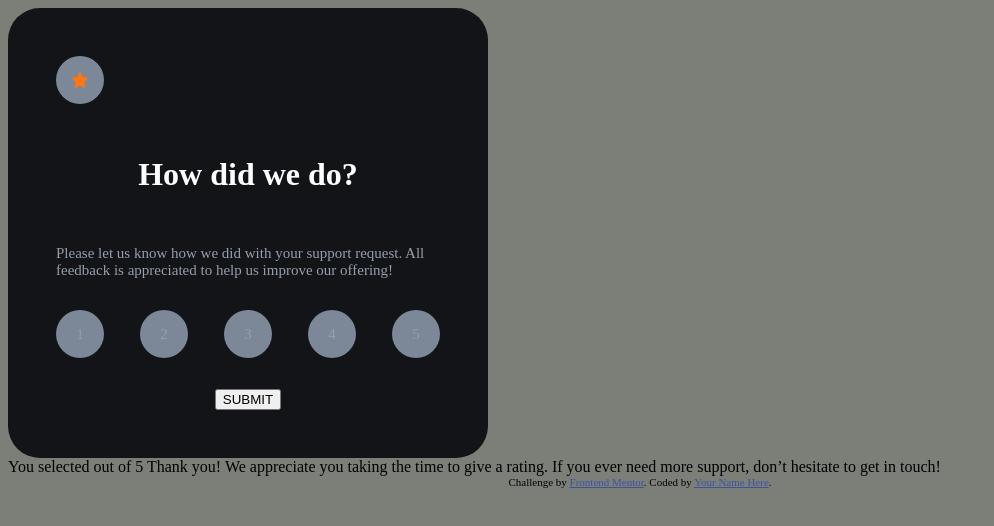
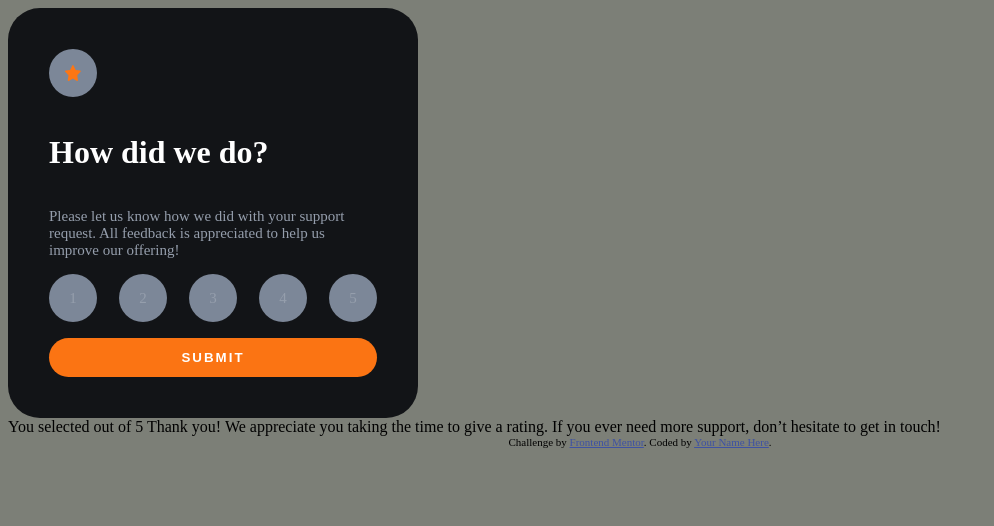
Before and after one commit to adrGlez/Frontend-Mentor-Challenges, a plain HTML site: page interactive-rating-component-main/index.html in a window 1280 px wide. Shown: the whole page, without its empty margins (0-994 px from the left). Drawn offline with Linux system fonts and the light colour scheme.

Commit message:
button done

```diff
--- a/interactive-rating-component-main/style.css
+++ b/interactive-rating-component-main/style.css
@@ -27,8 +27,8 @@ p {
     justify-content: center;
     align-items: center;
     background-color: var(--very-dark-blue);
-    height: 450px;
-    width: 480px;
+    height: 410px;
+    width: 410px;
     border-radius: 32px;
 }
 
@@ -61,6 +61,7 @@ img {
 
 h1 {
     color: var(--white);
+    align-self: start;
 }
 
 .grade {
@@ -68,3 +69,15 @@ h1 {
     justify-content: space-between;
     width: 100%;
 }
+
+button {
+    width: 100%;
+    height: 12%;
+    font-weight: bold;
+    letter-spacing: 2px;
+    color: var(--white);
+    background-color: var(--orange);
+    border: none;
+    padding: 0;
+    border-radius: 24px;
+}
```
